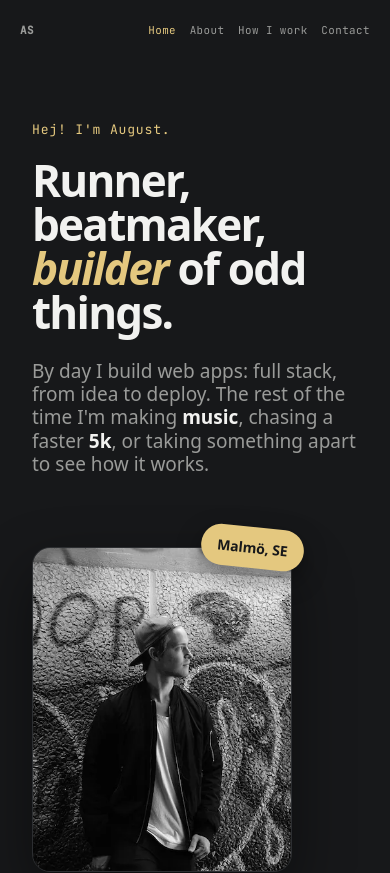
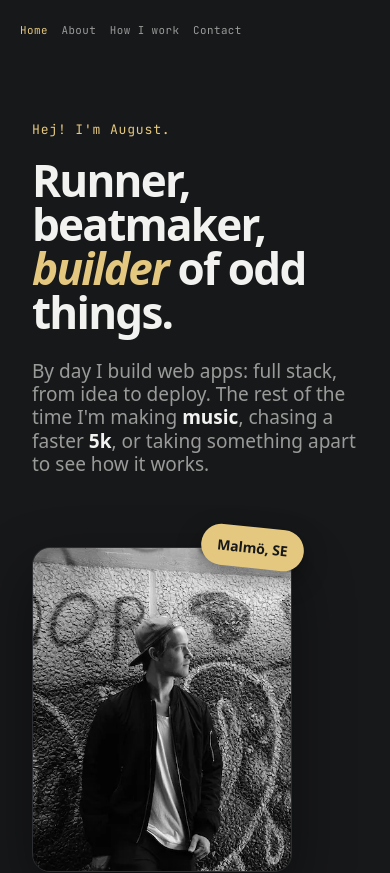
Before and after one commit to augustsjogren/portfolio, a React (Vite) app: page / in a window 390 px wide. Shown: the top 873 px of the page. Built offline with nearby package versions, Linux system fonts and the light colour scheme.

Commit message:
Remove AS brand from navbar

```diff
--- a/src/components/navBar.tsx
+++ b/src/components/navBar.tsx
@@ -1,17 +1,10 @@
 import React from 'react';
 import '../styles/navbar.scss';
-import { Link } from 'react-router-dom';
 import { HeaderLink } from './HeaderLink';
 
 export const NavBar = () => {
   return (
     <div className='navbar-container'>
-      <div className='navbar-brand'>
-        <Link to='/' className='header-link'>
-          AS
-        </Link>
-      </div>
-
       <div className='navbar-links'>
         <HeaderLink to='/'>Home</HeaderLink>
         <HeaderLink to='about'>About</HeaderLink>
--- a/src/styles/navbar.scss
+++ b/src/styles/navbar.scss
@@ -6,13 +6,6 @@
 
   padding: 1.6rem 2rem;
 
-  .navbar-brand {
-    font-size: 1.05rem;
-    font-weight: 700;
-    letter-spacing: -0.01em;
-    color: var(--ink);
-    text-decoration: none;
-  }
 
   .navbar-links {
     justify-content: flex-end;
@@ -45,12 +38,6 @@
   @media (max-width: 600px) {
     padding: 1.2rem 1.25rem;
 
-    .navbar-brand {
-      font-size: 0.9rem;
-      margin-right: 0.5rem;
-      flex: none;
-    }
-
     .navbar-links {
       column-gap: 0.85rem;
     }
```
